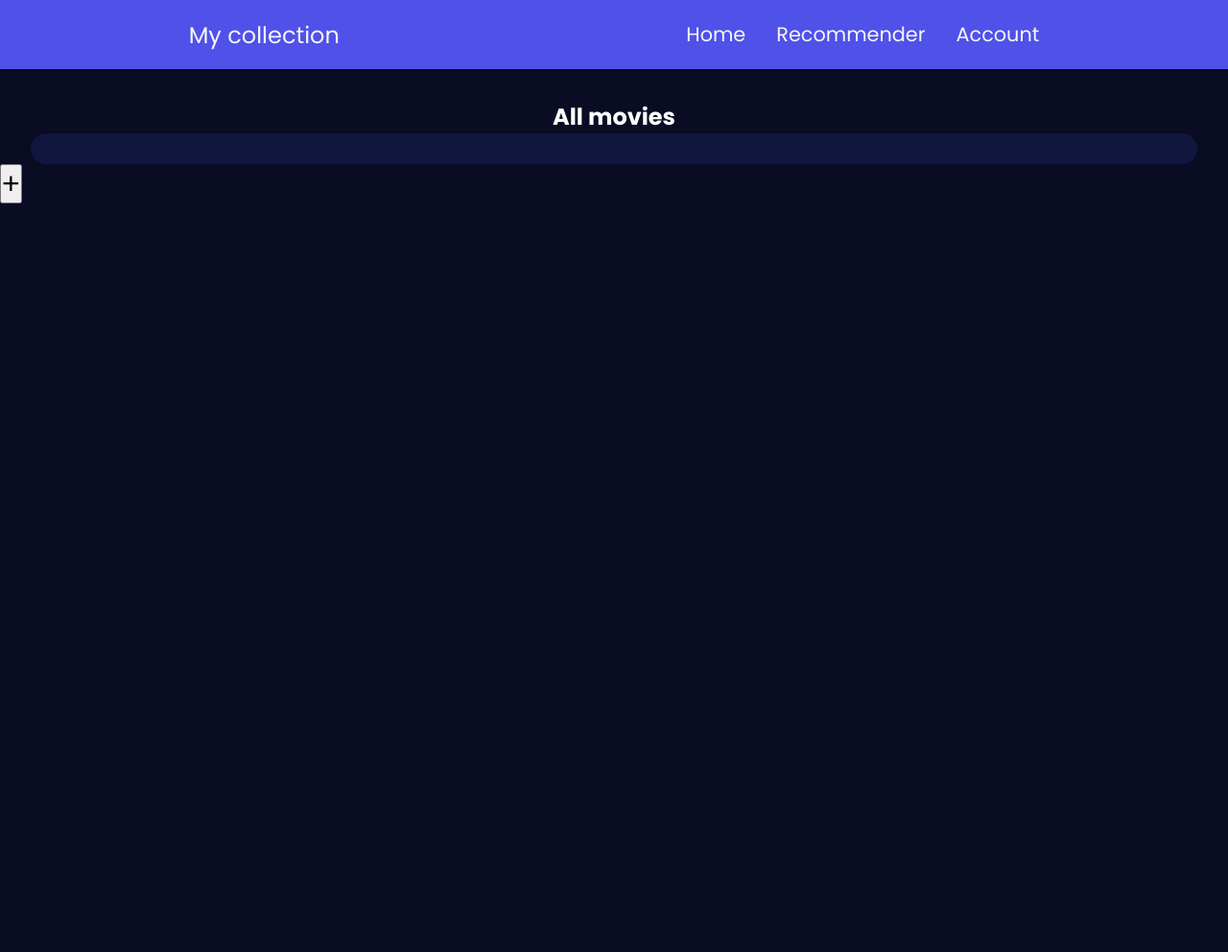
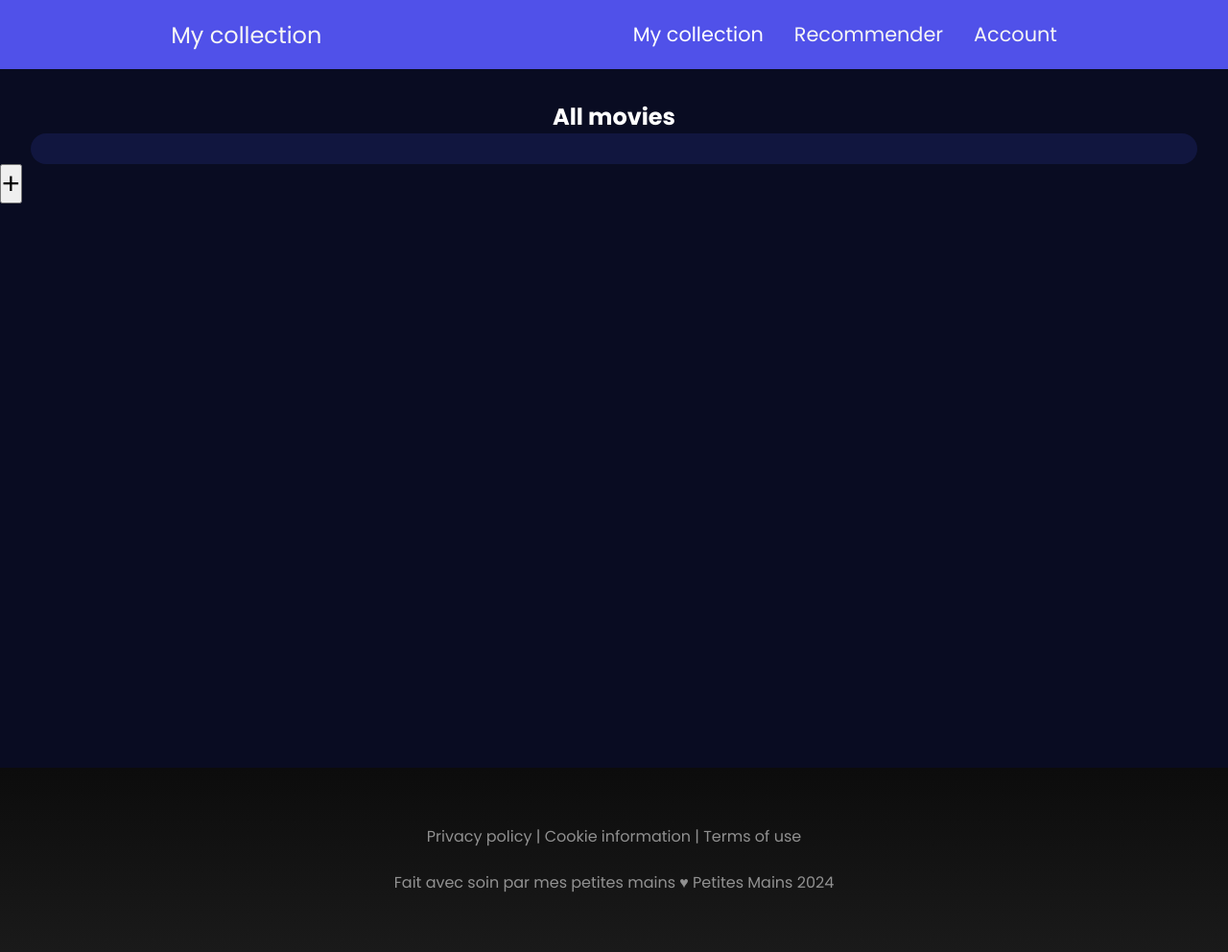
Before and after one commit to KanyesVersion/movieapp, a plain HTML site: page pages/collection.html in a window 1280 px wide. Shown: the whole page at 96% size. Before the commit the page ends 800 px from the top, so only its background shows below. Drawn offline with Linux system fonts and the light colour scheme.

Commit message:
merged important details

```diff
--- a/pages/collection.html
+++ b/pages/collection.html
@@ -15,11 +15,14 @@
     My collection
         <nav>
             <ul>
-            <li>Home</li>
+                <li><a href="pages/collection.html">My collection</a></li>
                 <li>Recommender</li>
                 <li>Account</li>
             </ul>
         </nav>
+        <div class="burger-nav">
+            <i class="fa fa-bars" aria-hidden="true"></i>
+        </div>
     </header>
     <main>
         <section>
@@ -52,6 +55,10 @@
             <button class="add-item-btn">+</button>
         </section>
     </main>
-    <script src="../main.js"></script>
+    <footer>
+        <p class="footer-links">Privacy policy | Cookie information | Terms of use</p>
+        <p>Fait avec soin par mes petites mains ♥ Petites Mains 2024</p>
+     </footer>
+    <script src="../main.js" type="module"></script>
 </body>
 </html>
--- a/styles.css
+++ b/styles.css
@@ -35,6 +35,11 @@ header {
     position: sticky;
     top: 0;
     z-index: 9;
+}
+
+header a {
+    color: white;
+    text-decoration: none;
 }
 
 nav ul {
```
Also changed, not shown: index.html (+1 -1 lines). Lines whose indentation alone changed are shown as unchanged.
